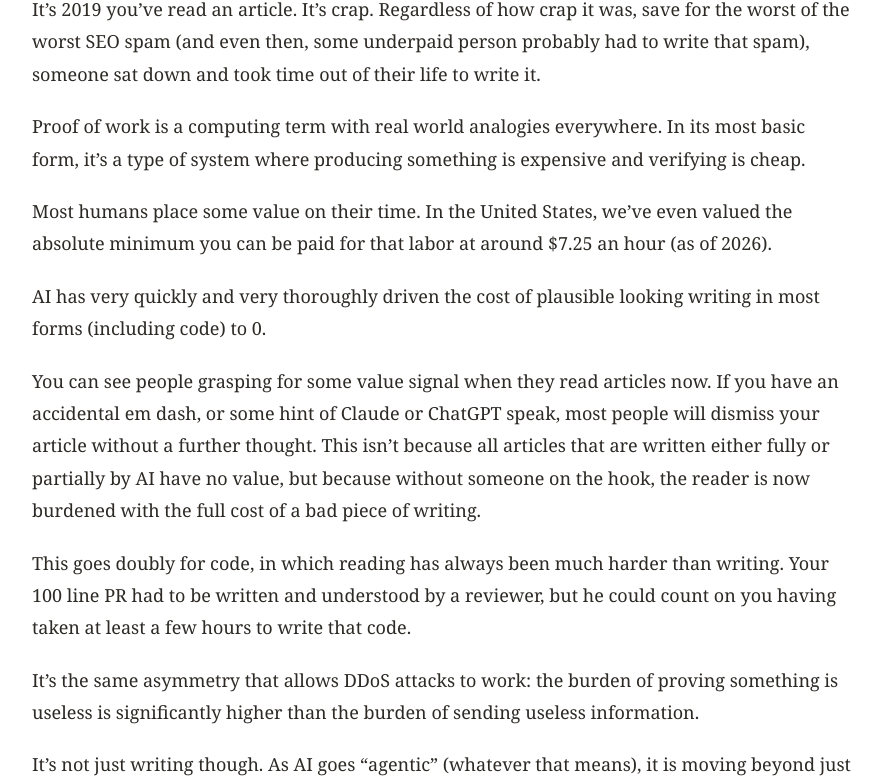
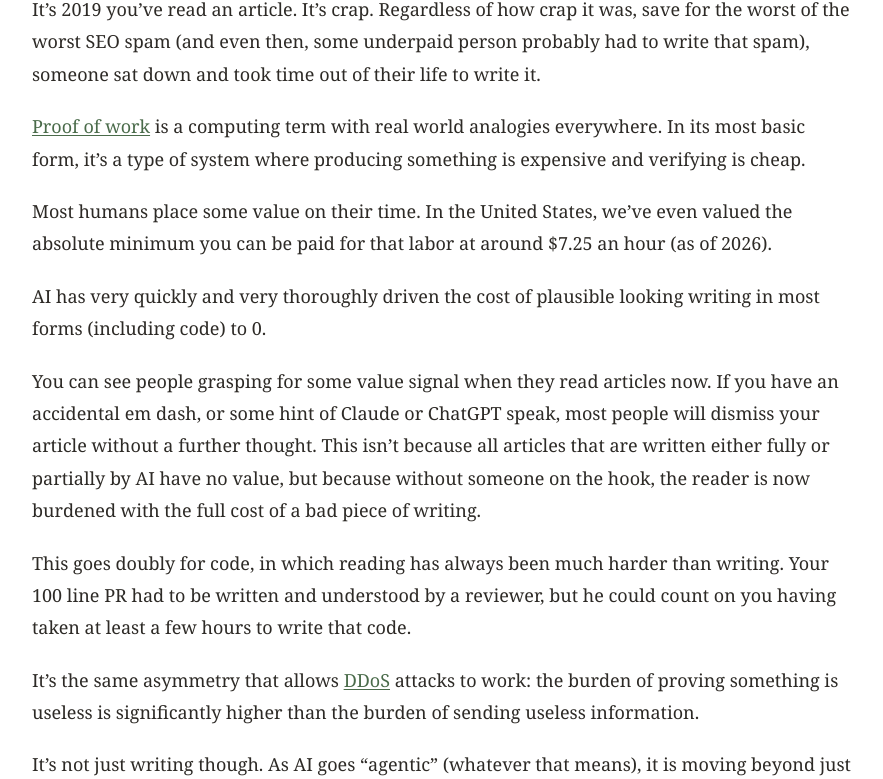
Before and after one commit to califlower/califlower.github.io, a Jekyll site: the page built from blog/_posts/2026-06-17-ai-has-broken-the-implicit-proof-of-work-model.md, in a window 1280 px wide. Shown: the part 260-1039 px from the top of the page, without its empty margins (198-1081 px from the left). Built offline with Jekyll 4.4.1, drawn with Linux system fonts in a browser that asks for light colours; comment, search, counter and statistics services are not loaded; part of the change alters nothing that is shown.

```diff
--- a/blog/_posts/2026-06-17-ai-has-broken-the-implicit-proof-of-work-model.md
+++ b/blog/_posts/2026-06-17-ai-has-broken-the-implicit-proof-of-work-model.md
@@ -8,7 +8,7 @@ reading_time: 5
 
 It’s 2019 you’ve read an article. It’s crap. Regardless of how crap it was, save for the worst of the worst SEO spam (and even then, some underpaid person probably had to write that spam), someone sat down and took time out of their life to write it.
 
-Proof of work is a computing term with real world analogies everywhere. In its most basic form, it’s a type of system where producing something is expensive and verifying is cheap.
+[Proof of work](https://en.wikipedia.org/wiki/Proof_of_work) is a computing term with real world analogies everywhere. In its most basic form, it’s a type of system where producing something is expensive and verifying is cheap.
 
 Most humans place some value on their time. In the United States, we’ve even valued the absolute minimum you can be paid for that labor at around $7.25 an hour (as of 2026).
 
@@ -18,7 +18,7 @@ You can see people grasping for some value signal when they read articles now. I
 
 This goes doubly for code, in which reading has always been much harder than writing. Your 100 line PR had to be written and understood by a reviewer, but he could count on you having taken at least a few hours to write that code.
 
-It’s the same asymmetry that allows DDoS attacks to work: the burden of proving something is useless is significantly higher than the burden of sending useless information.
+It’s the same asymmetry that allows [DDoS](https://en.wikipedia.org/wiki/Denial-of-service_attack) attacks to work: the burden of proving something is useless is significantly higher than the burden of sending useless information.
 
 It’s not just writing though. As AI goes “agentic” (whatever that means), it is moving beyond just text. Institutions have relied on the complex forms and bureaucracy to stop everyone but the most persistent people from breaking through. Got a parking ticket? Well you probably wouldn’t hire a $300 an hour lawyer, but you might use ChatGPT to waste everyone’s time. Immigration forms, insurance claims, school disputes, customer service complaints, housing cases: anywhere dogged persistence was once expensive, AI makes it trivial.
 
```
